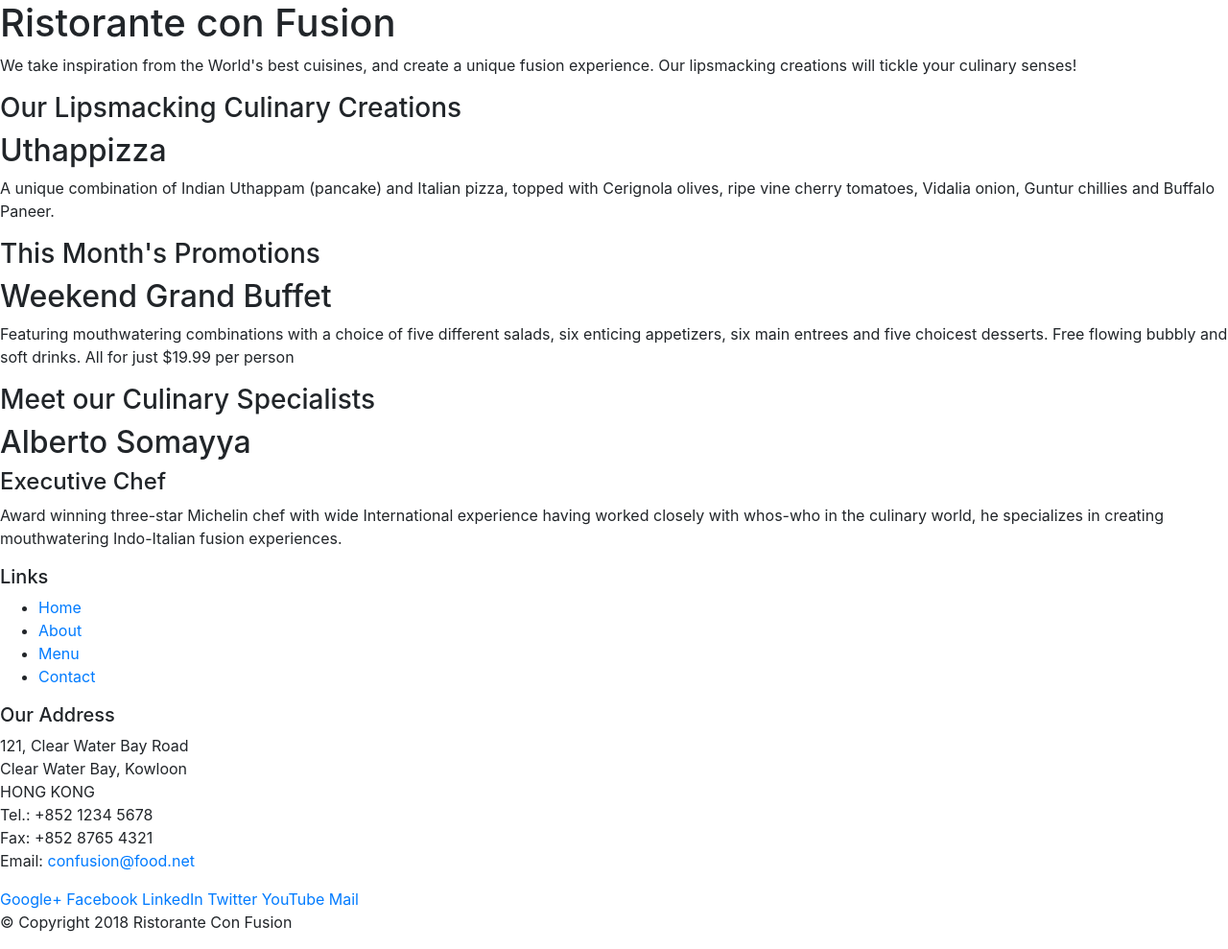
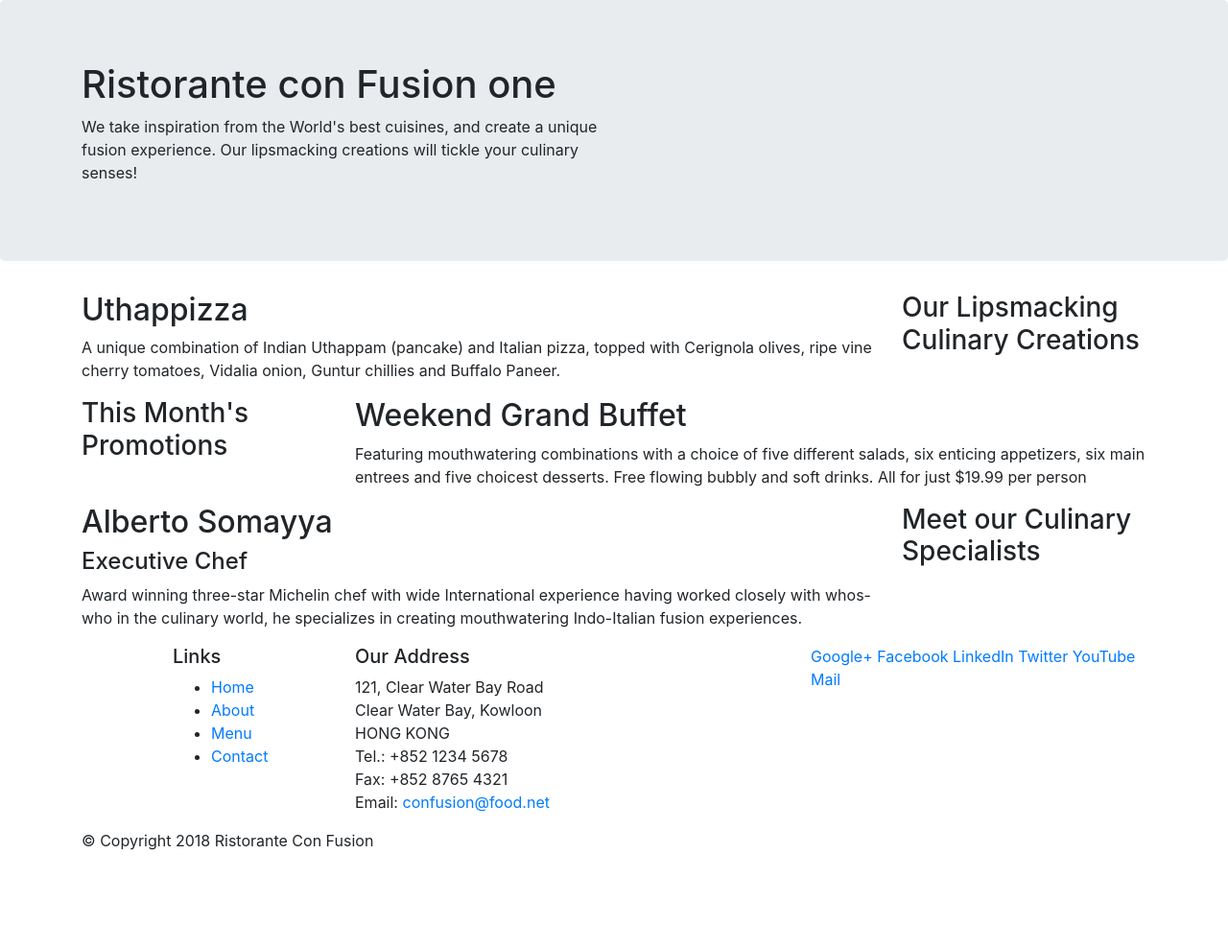
Before and after one commit to adhamcod/git.test, a website: page index.html in a window 1280 px wide. Shown: the whole page at 96% size. After the commit the page ends 904 px from the top, so only its background shows below. Drawn offline with nearby package versions, Linux system fonts and the light colour scheme.

Commit message:
Bootstrap Grid Part 1

```diff
--- a/index.html
+++ b/index.html
@@ -13,48 +13,46 @@
 </head>
 
 <body>
-
-<section>
-    <header>
-        <div>
-            <div>
-                <div>
-                    <h1>Ristorante con Fusion</h1>
+    <header class="jumbotron">
+        <div class="container">
+            <div class="row">
+                <div class="col-12 col-sm-6">
+                    <h1>Ristorante con Fusion one</h1>
                     <p>We take inspiration from the World's best cuisines, and create a unique fusion experience. Our lipsmacking creations will tickle your culinary senses!</p>
                 </div>
-                <div>
+                <div class="col-12 col-sm">
                 </div>
             </div>
         </div>
     </header>
 
-    <div>
-        <div>
-            <div>
+    <div class="container">
+        <div class="row">
+            <div class="col-12 col-sm-4 order-sm-last col-md-3">
                 <h3>Our Lipsmacking Culinary Creations</h3>
             </div>
-            <div>
+            <div class="col col-sm order-sm-first col-md">
                 <h2>Uthappizza</h2>
                 <p>A unique combination of Indian Uthappam (pancake) and Italian pizza, topped with Cerignola olives, ripe vine cherry tomatoes, Vidalia onion, Guntur chillies and Buffalo Paneer.</p>
             </div>
         </div>
 
 
-        <div>
-            <div>
+        <div class="row">
+            <div class="col-12 col-sm-4 col-md-3">
                 <h3>This Month's Promotions</h3>
             </div>
-            <div>
+            <div class="col col-sm col-md">
                 <h2>Weekend Grand Buffet</h2>
                 <p>Featuring mouthwatering combinations with a choice of five different salads, six enticing appetizers, six main entrees and five choicest desserts. Free flowing bubbly and soft drinks. All for just $19.99 per person </p>
             </div>
         </div>
 
-        <div>
-            <div>
+        <div class="row">
+            <div class="col-12 col-sm-4 order-sm-last col-md-3">
                 <h3>Meet our Culinary Specialists</h3>
             </div>
-            <div>
+            <div class="col col-sm order-sm-first  col-md">
                 <h2>Alberto Somayya</h2>
                 <h4>Executive Chef</h4>
                 <p>Award winning three-star Michelin chef with wide International experience having worked closely with whos-who in the culinary world, he specializes in creating mouthwatering Indo-Italian fusion experiences. </p>
@@ -63,9 +61,9 @@
     </div>
 
     <footer>
-        <div>
-            <div>
-                <div>
+        <div class="container">
+            <div class="row">
+                <div class="col-4 offset-1 col-sm-2">
                     <h5>Links</h5>
                     <ul>
                         <li><a href="#">Home</a></li>
@@ -74,7 +72,7 @@
                         <li><a href="#">Contact</a></li>
                     </ul>
                 </div>
-                <div>
+                <div class="col-7 col-sm-5">
                     <h5>Our Address</h5>
                     <address>
 		              121, Clear Water Bay Road<br>
@@ -85,7 +83,7 @@
 		              Email: <a href="mailto:confusion@food.net">confusion@food.net</a>
 		           </address>
                 </div>
-                <div>
+                <div class="col-12 col-sm-4">
                     <div>
                         <a href="http://google.com/+">Google+</a>
                         <a href="http://www.facebook.com/profile.php?id=">Facebook</a>
@@ -96,14 +94,14 @@
                     </div>
                 </div>
            </div>
-           <div>
-                <div>
+           <div class="row">
+                <div class="col-auto">
                     <p>© Copyright 2018 Ristorante Con Fusion</p>
                 </div>
            </div>
         </div>
     </footer>
-</section>
+
 
 
  <!-- jQuery first, then Popper.js, then Bootstrap JS. -->
```
